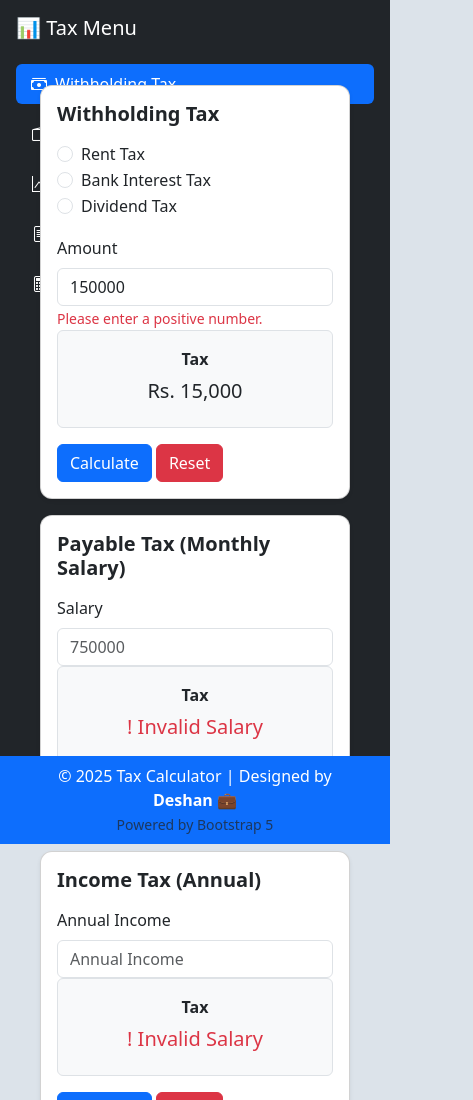
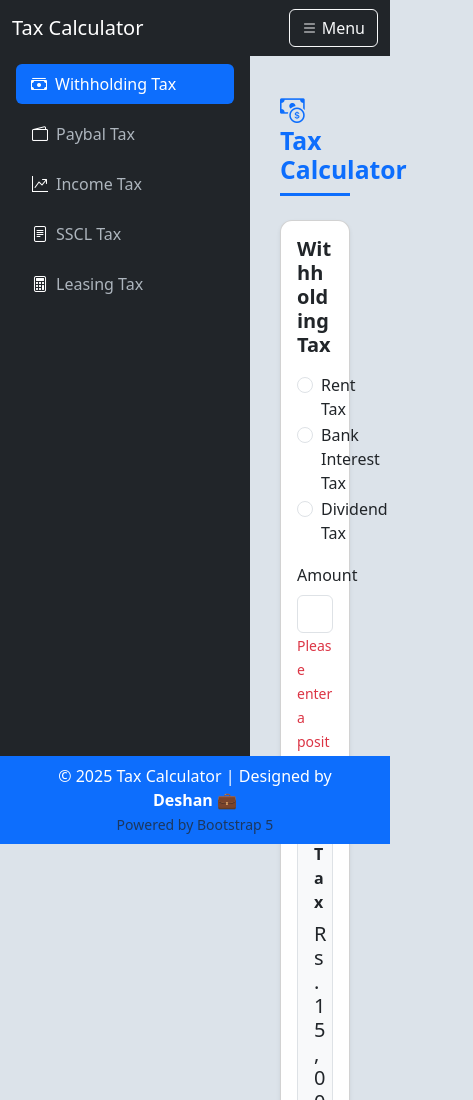
Before and after one commit to deshan-11/Web-Base-Tax-Calculator, a plain HTML site: page index.html in a window 390 px wide. Shown: the top 1100 px of the page, 473 px wide, since content can reach past the window. Drawn offline with nearby package versions, Linux system fonts and the light colour scheme.

Commit message:
six commit

```diff
--- a/assect/CSS/style.css
+++ b/assect/CSS/style.css
@@ -45,17 +45,28 @@
       text-decoration: underline;
     }
 
-    @media (max-width: 992px) {
-  .sidebar {
+   @media (min-width:992px){
+      .content, .desktop-footer{
+        margin-left: 250px;
+      }
+      .desktop-sidebar{
+        z-index: 1050;
+      }
+   }
 
-    position: static;
+   .desktop-footer{
+    position: fixed;
+    bottom: 0;
+    right: 0;
     width: 100%;
-    height: auto;
-  }
+   }
 
-  .content {
+   @media (min-width:992px){
+      .desktop-footer{
+        width: calc(100%-250px);
+      }
+   }
 
-    margin-left: 0;
-    padding-top: 20px;
-  }
-}
+   .sidebar{
+    width: 250px;
+   }
--- a/index.html
+++ b/index.html
@@ -9,6 +9,14 @@
     <link rel="stylesheet" href="https://cdn.jsdelivr.net/npm/bootstrap-icons@1.13.1/font/bootstrap-icons.min.css">
 </head>
 <body class="d-flex flex-column min-vh-100">
+    <nav class="navbar navbar-dark bg-dark d-lg-none sticky-top">
+      <div class="container-fluid">
+        <a href="#" class="navbar-brand">Tax Calculator</a>
+        <button class="btn btn-outline-light" type="button" data-bs-toggle="offcanvas" data-bs-target="#mobileSidebarMenu" aria-controls="mobileSidebarMenu">
+                <i class="bi bi-list"></i> Menu
+            </button>
+      </div>
+    </nav>
     <div class="d-flex flex-column min-vh-100">
         <div class="sidebar d-flex flex-column p-3 position-fixed top-0 start-0 vh-100 bg-dark text-white p-3 ">
             <!--Slider bar-->
```
